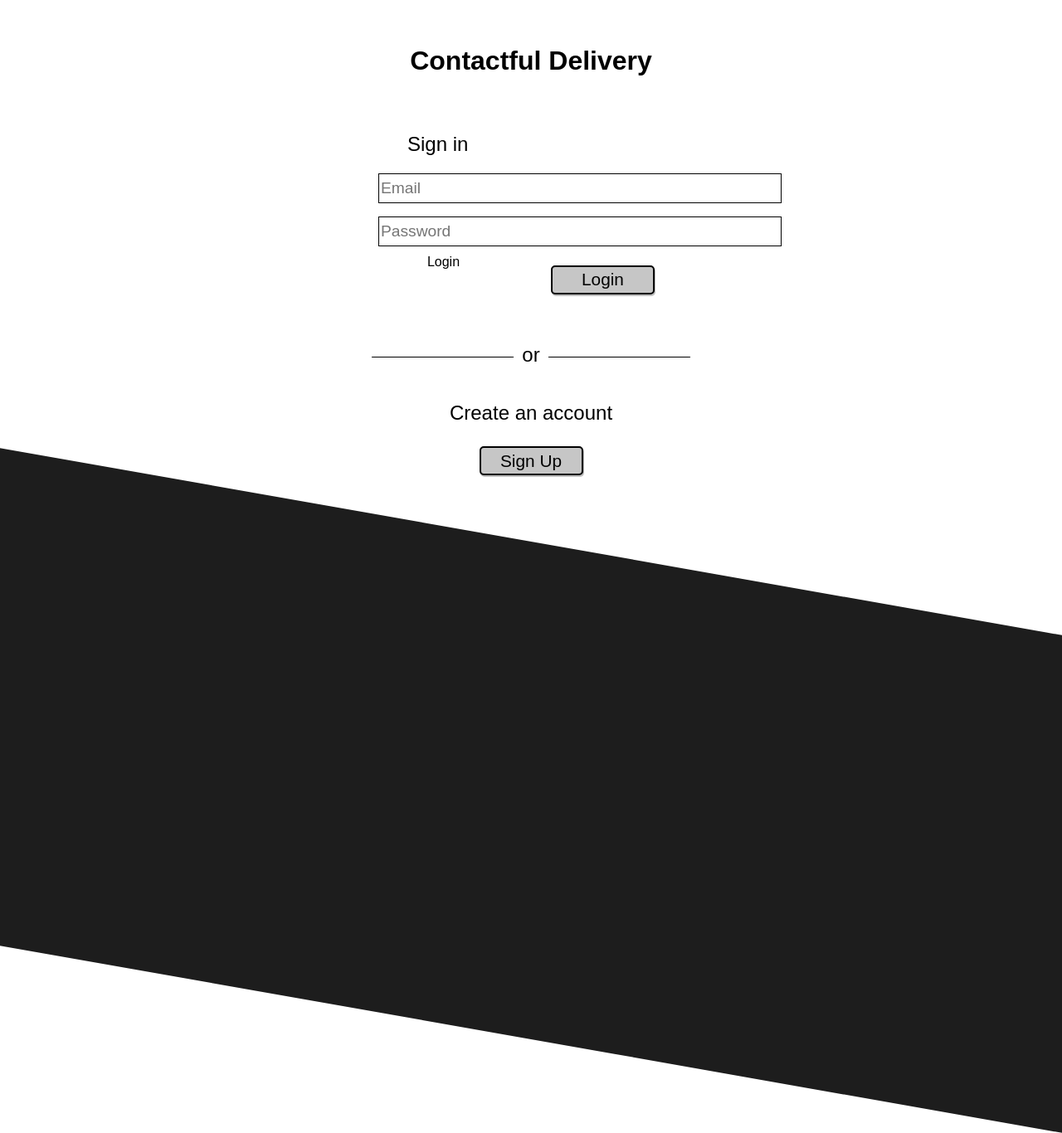
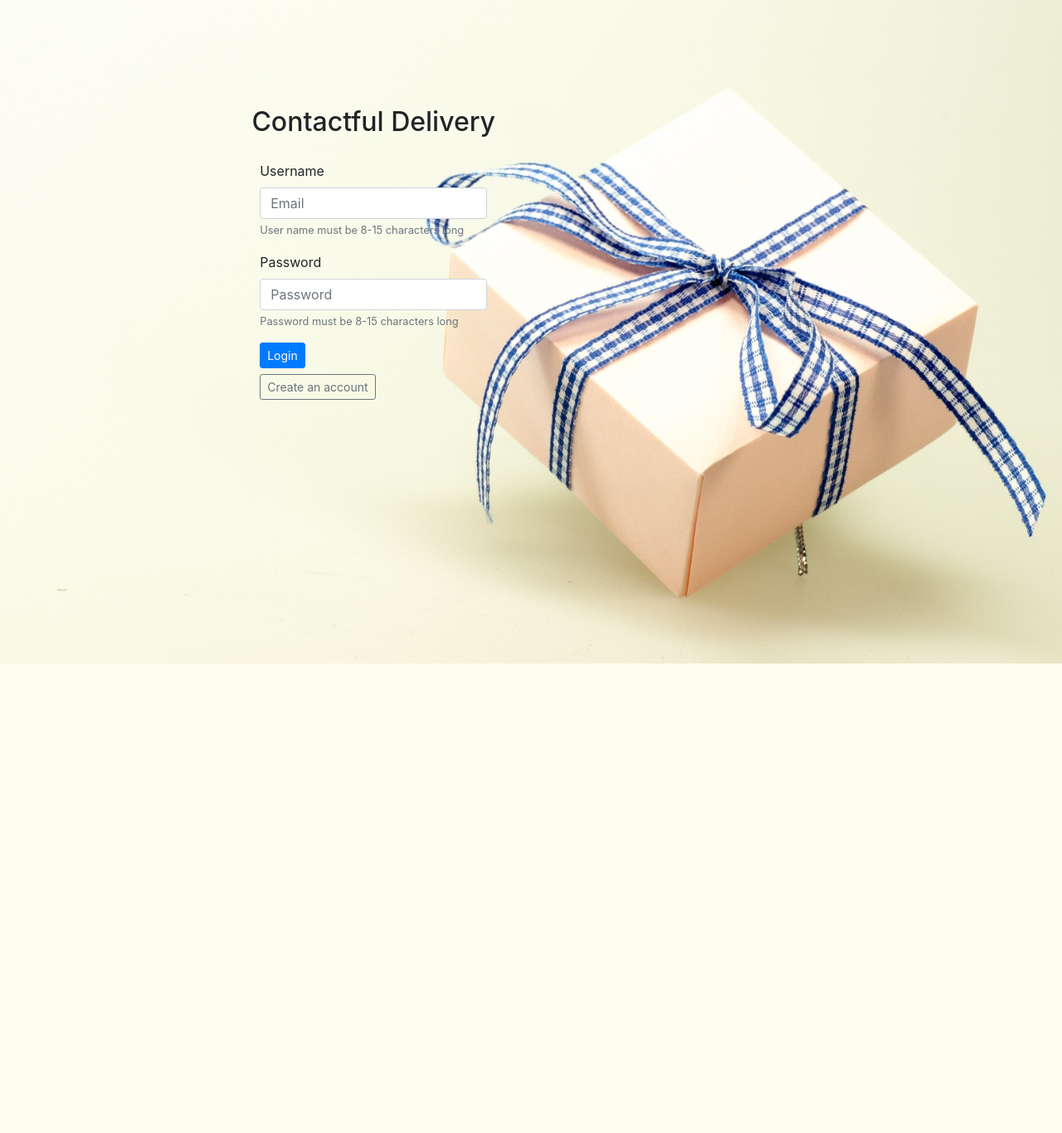
Before and after one commit to cgrady3/COP4331_LAMP_userDirectory, a PHP site: page /LAMP/index.html in a window 1280 px wide. Shown: the whole page at 83% size. After the commit the page ends 800 px from the top, so only its background shows below. Run offline with PHP 8.4, Linux system fonts and the light colour scheme.

Commit message:
css styling sign in page

```diff
--- a/LAMP/index.html
+++ b/LAMP/index.html
@@ -4,37 +4,46 @@
 
 <head>
 	<title>Contactful Delivery - Login</title>
-
-	<link href="css/styles.css" rel="stylesheet">
+	<link rel="stylesheet" href="https://maxcdn.bootstrapcdn.com/bootstrap/4.0.0/css/bootstrap.min.css" />
+	<link href="../css/styles.css" rel="stylesheet">
 
 	<script defer src="js/script.js"></script>
 	<script defer src="js/md5.js"></script>
 </head>
 
 <body>
-	<h1>Contactful Delivery</h1>
+	<div class="row" id="main-signin">
+		<div class="container" id="">
+			<h2 class="row d-flex justify-content-center">Contactful Delivery</h2>
 
-	<div class="form-group">
-	  <form id="login-form" action="js/script.js" method="POST">
-		<label>Sign in</label><br>
-		<input id="user-email" type="email" name="email" placeholder="Email" required><br>
-		<input id="user-password" type="password" name="password" placeholder="Password" required><br>
-
-		<span id="errorMessage">Login</span>
-
-		<button type="submit" onclick="loginUser();">Login</button>
-	  </form>
-	</div>
-
-	<p class="divider"><span>or</span></p>
-
-	<div class="form-group">
-	  <p>Create an account</p>
-	  <button>Sign Up</button>
-	</div>
-
-	<div class="bottom-shape"></div>
-
+			<div class="row d-flex justify-content-center" id="logo">
+				<div class="card col-xs">
+					<div class="card-body">
+						<form id="login-form" action="../js/script.js" method="POST">
+							<div class="form-group">
+								<label for="userName">Username</label>
+								<input id="user-email" type="email" name="email" class="form-control"
+									placeholder="Email" required>
+								<small id="userNameVal" class="form-text text-muted">User name must be 8-15 characters
+									long</small>
+							</div>
+							<div class="form-group">
+								<label for="inputPassword">Password</label>
+								<input id="user-password" type="password" name="password" class="form-control"
+									placeholder="Password" required>
+								<small id="passwordVal" class="form-text text-muted">Password must be 8-15 characters
+									long</small>
+							</div>
+							<button type="submit" class="btn btn-primary btn-sm login" onclick="loginUser();">
+								Login
+							</button>
+						</form>
+						<button type="submit" class="btn btn-sm btn-outline-secondary" id="signUp"
+							onclick="createUser();">Create an account</button>
+					</div>
+				</div>
+			</div>
+		</div>
 </body>
 
 </html>
--- a/css/styles.css
+++ b/css/styles.css
@@ -1,78 +1,22 @@
-:root {
-    --text-color: black;
+body{
+    background-image: url(../images/pexels-pixabay-45238.jpg);
+    background-size: cover;
+    background-repeat: no-repeat;
 }
 
-body {
-    font-family: 'Poppins', sans-serif;
-    font-size: 1rem;
-    font-weight: 400;
-    line-height: 1.4;
-    color: var(--text-color);
-    margin: 0;
-    overflow-y: hidden;
+.card{
+    background-color: rgba(250,251,237,0);
+    border: none;
 }
 
-h1 {
-    text-align: center;
-    margin: 4% auto;
+.container{
+    margin-left: -8%;
 }
 
-.form-group {
-    text-align: center;
-    width: 30%;
-    margin: auto;
+#main-signin{
+    margin-top: 10%;
 }
 
-form label {
-    font-size: 1.5rem;
-    float: left;
-    margin: 10px 43px;
+#signUp {
+    margin-top: 7px;
 }
-
-form input {
-    margin: 0.5rem;
-    height: 2rem;
-    width: 30rem;
-    border: 0.1rem solid #000000;
-    font-size: 1.2rem;
-}
-
-button {
-    font-size: 1.3rem;
-    border: 0.15rem solid #000000;
-    border-radius: 5px;
-    width: 125px;
-    height: 35px;
-    background-color: #C6C6C6;
-    box-shadow: 1px 2px rgba(0, 0, 0, 0.25);
-}
-
-form button {
-    float: right;
-    margin: 15px 43px;
-}
-
-p {
-    font-size: 1.5rem;
-}
-
-.divider {
-    width: 30%;
-    text-align: center;
-    border-bottom: 1px solid #000;
-    line-height: 0.1em;
-    margin: 100px auto 50px;
-}
-
-.divider span {
-    background: #fff;
-    padding: 0 10px;
-}
-
-.bottom-shape{
-    background-color: #1D1D1D;
-    margin-top: 80px;
-    width: 100%;
-    height: 600px;
-    transform: skewY(10deg);
-}
```
Also changed, not shown: images/pexels-pixabay-45238.jpg (added).
